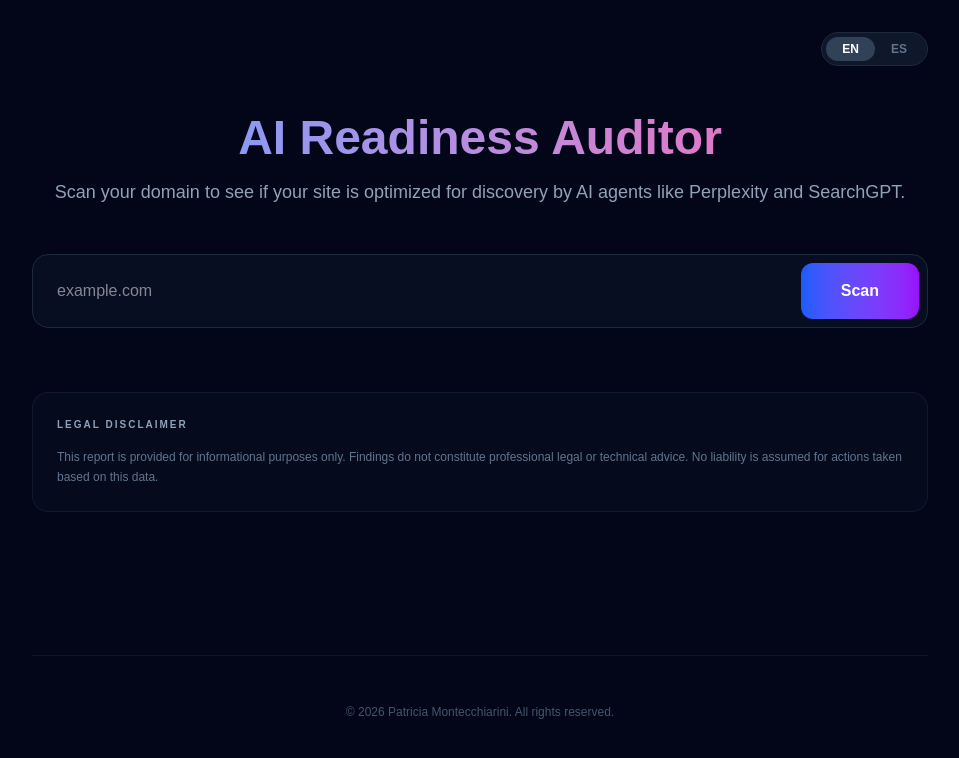
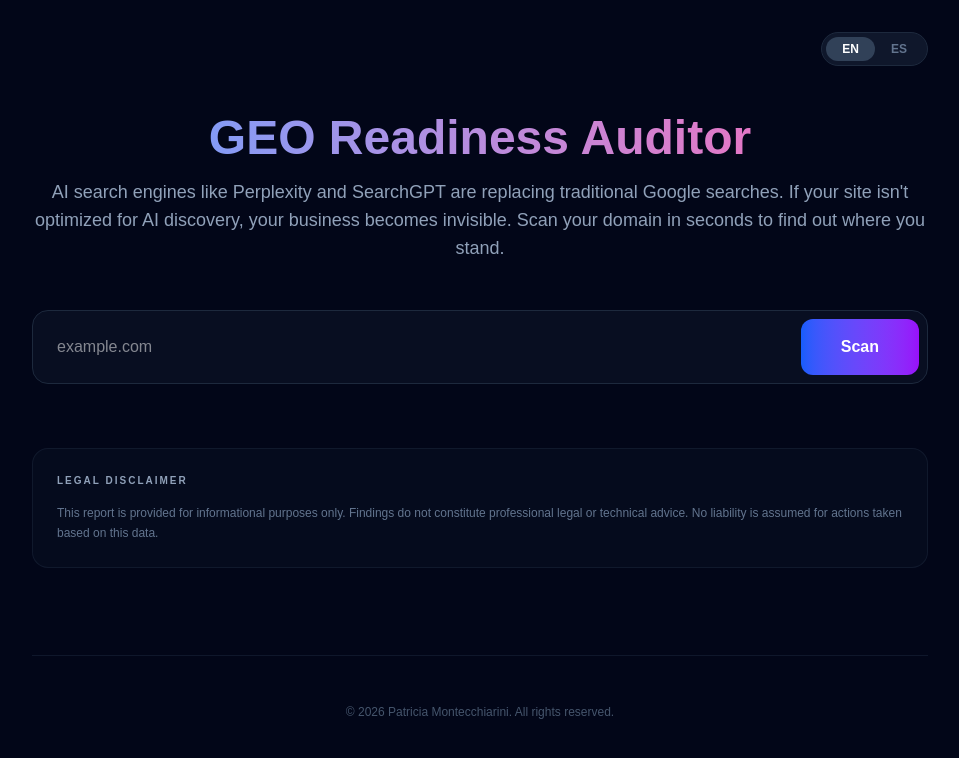
Before and after one commit to pmontecchiarini/ai-search-engine-readiness, a Next.js app in the folder frontend/: page / in a window 1280 px wide. Shown: the top 758 px of the page, without its empty margins (160-1119 px from the left). Built offline with nearby package versions, Linux system fonts and the light colour scheme.

Commit message:
fix/Improved subheading

```diff
--- a/frontend/app/layout.tsx
+++ b/frontend/app/layout.tsx
@@ -13,7 +13,7 @@
 });
 
 export const metadata: Metadata = {
-  title: "AI - SERA",
+  title: "GEO Readiness Auditor.",
   description: "AI Search Engine Readiness Auditor",
 };
 
--- a/frontend/app/page.tsx
+++ b/frontend/app/page.tsx
@@ -70,11 +70,11 @@
         </nav>
         {/* Header */}
         <header className="mb-12 text-center">
-          <h1 className="text-5xl font-extrabold mb-4 bg-clip-text text-transparent bg-gradient-to-r from-blue-400 to-pink-400">AI Readiness Auditor</h1>
+          <h1 className="text-5xl font-extrabold mb-4 bg-clip-text text-transparent bg-gradient-to-r from-blue-400 to-pink-400">GEO Readiness Auditor</h1>
           <p className="text-slate-400 text-lg text-center">
             {lang === 'en'
-              ? 'Scan your domain to see if your site is optimized for discovery by AI agents like Perplexity and SearchGPT.'
-              : 'Escanea tu dominio para ver si está optimizado para ser descubierto por agentes de IA como Perplexity y SearchGPT.'}
+              ? 'AI search engines like Perplexity and SearchGPT are replacing traditional Google searches. If your site isn\'t optimized for AI discovery, your business becomes invisible. Scan your domain in seconds to find out where you stand.'
+              : 'Los motores de búsqueda con IA como Perplexity y SearchGPT están reemplazando las búsquedas tradicionales de Google. Si tu sitio no está optimizado para ser descubierto por IA, tu negocio se vuelve invisible. Escaneá tu dominio en segundos para saber dónde estás parado.'}
           </p>
         </header>
         {/* Input Section */}
```
